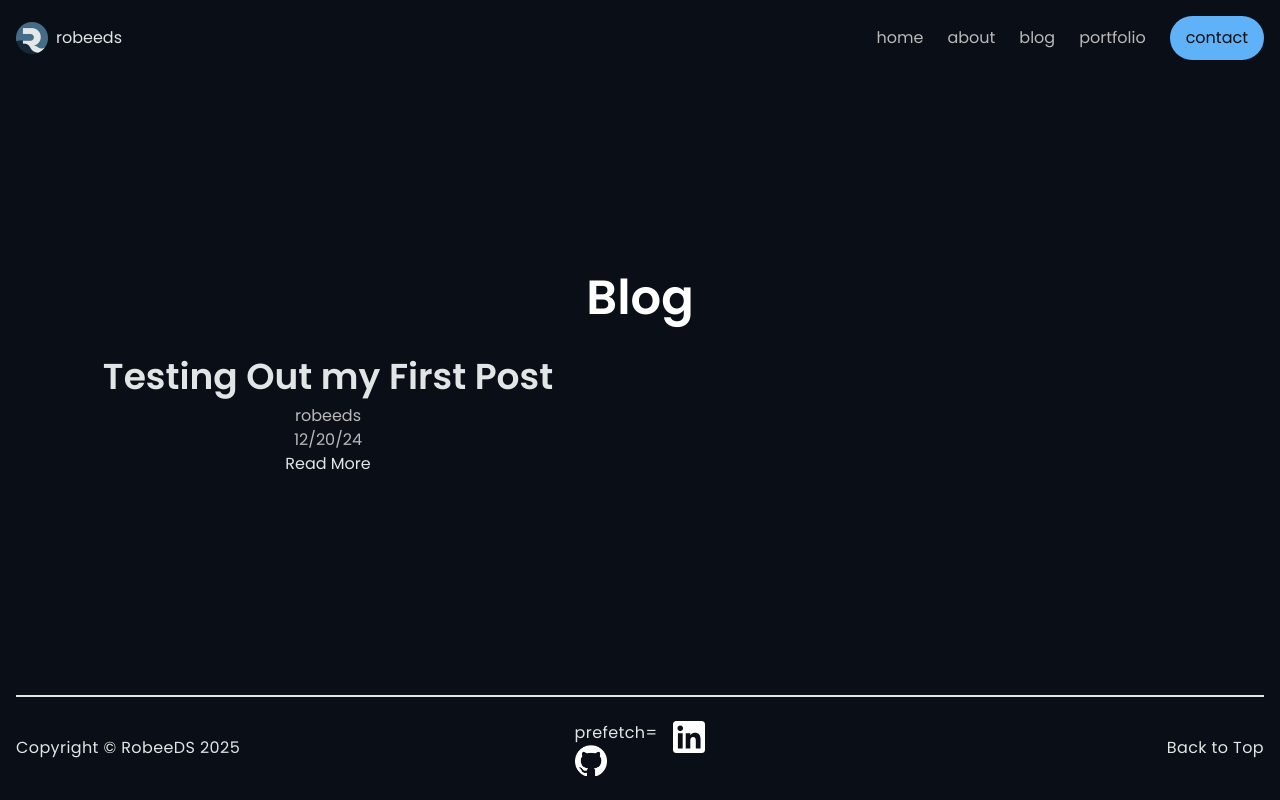
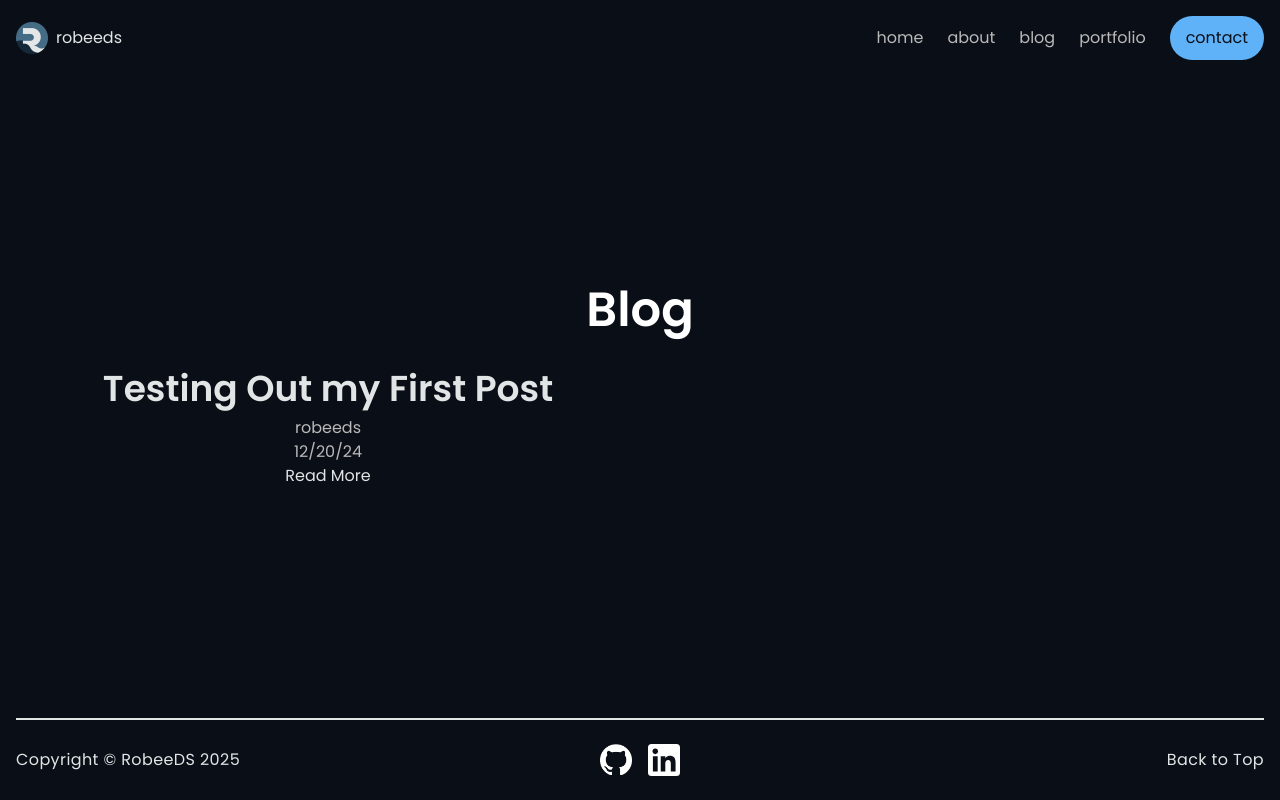
Before and after one commit to robeeds/robeeds.dev.old, a Next.js app: page /blog in a window 1280 px wide. Built offline with nearby package versions, Linux system fonts and the light colour scheme.

Commit message:
Fixed github link for footer

```diff
--- a/src/app/ui/footer.tsx
+++ b/src/app/ui/footer.tsx
@@ -25,8 +25,8 @@ export default function Footer() {
                     <Link
                         href='https://github.com/robeeds'
                         target="blank"
-                        className="p-2">
-                        prefetch={false}
+                        className="p-2"
+                        prefetch={false}>
                         <Image
                             src={githubIcon}
                             alt="Github"
```
